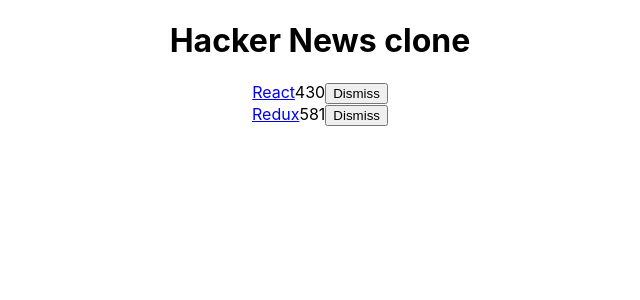
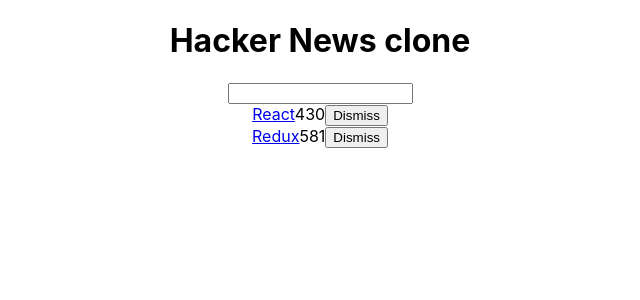
Before and after one commit to sharmb9/hackernews-clone, a React (Create React App) app: page / in a window 1280 px wide. Shown: the top 300 px of the page, without its empty margins (320-960 px from the left). Built offline with nearby package versions, Linux system fonts and the light colour scheme.

Commit message:
Working on form

```diff
--- a/src/App.js
+++ b/src/App.js
@@ -26,14 +26,24 @@ class App extends Component {
     super(props);
     this.state = {
       list,   //same as list : list
+      searchTerm: ""
     };
     this.onDismiss = this.onDismiss.bind(this);
+    this.onSearchChange = this.onSearchChange.bind(this);
   }
 
-  onDismiss(id){
+  onSearchChange(event) {
     this.setState({
-      list: this.state.list.filter( (item) => item.objectID!==id)
+      searchTerm: event.target.value
     })
+  }
+
+  onDismiss(id) {
+    const updatedList = this.state.list.filter((item) => item.objectID !== id)
+    this.setState({
+      list: updatedList
+    }
+    )
   }
 
   render() {
@@ -41,6 +51,9 @@ class App extends Component {
     return (
       <div className="App">
         <h1>{heading}</h1>
+        <form>
+          <input type="text" onChange={this.onSearchChange}></input>
+        </form>
         {this.state.list.map((item) => (
           <div key={item.objectID}>
             <span>
```
